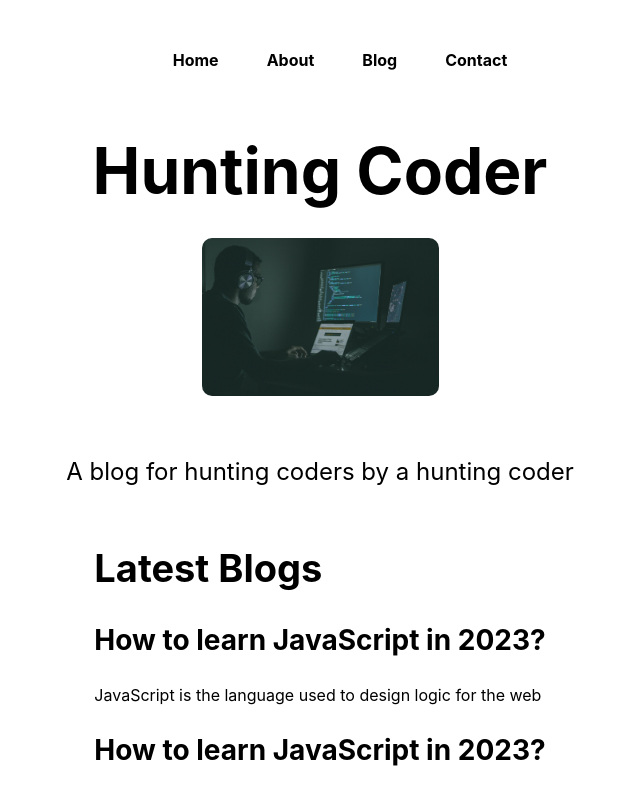
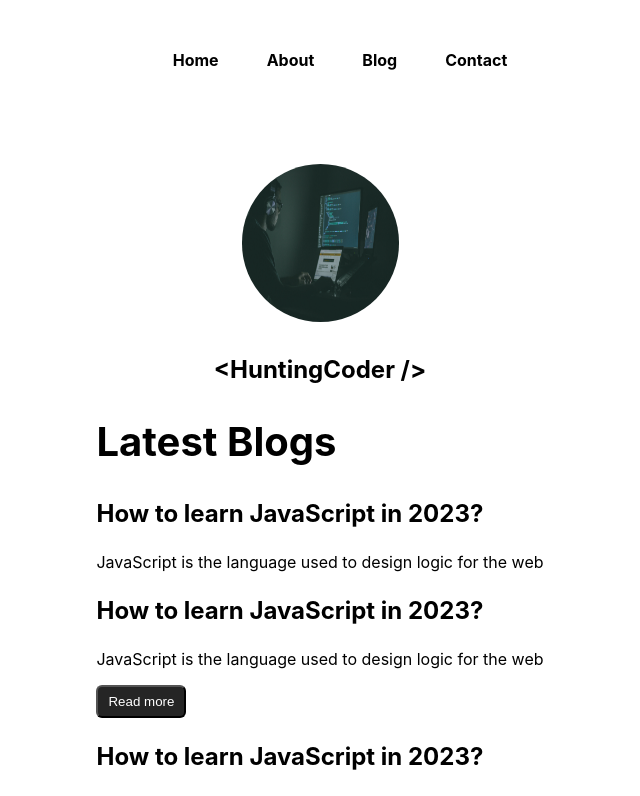
Before and after one commit to Svmpankaj/Hunting-Coder-A-Coder-s-Blog, a Next.js app: page / in a window 1280 px wide. Shown: the top 796 px of the page, without its empty margins (320-960 px from the left). Built offline with nearby package versions, Linux system fonts and the light colour scheme.

Commit message:
fix some styles at home page

```diff
--- a/pages/about.js
+++ b/pages/about.js
@@ -16,6 +16,9 @@ function about() {
                 <li>Services 3</li>
                 <li>Services 4</li>
                 <li>Services 5</li>
+                <li>Services 6</li>
+                <li>Services 7</li>
+                <li>Services 8</li>
             </ul>
             <h2>Contact Us</h2>
             <p>Lorem ipsum, dolor sit amet consectetur adipisicing elit. Commodi quam repellat officia facere vel hic sed perferendis assumenda excepturi iusto. Consequuntur, fugiat exercitationem ex eveniet dolores explicabo minima error quos? Harum quaerat expedita atque dolorem. Odio, atque quasi. Neque earum dolore, vero amet quos sapiente nam ullam deleniti corrupti error, at maiores mollitia facilis eos esse?</p>
--- a/pages/index.js
+++ b/pages/index.js
@@ -5,16 +5,7 @@ import styles from '../styles/Home.module.css'
 export default function Home() {
   return (
     <div className={styles.container}>
-      <style jsx>
-        {`
-        h2{
-          font-size: 38px;
-        }
-        h3{
-          font-size: 28px;
-        }
-        `}
-      </style>
+
       <Head>
         <title>Hunting Coder</title>
         <meta name="description" content="Generated by create next app" />
@@ -25,31 +16,30 @@ export default function Home() {
 
 
       <main className={styles.main}>
-        <h1 className={styles.title}>
-          <span className='dummy'>Hunting Coder</span>
-        </h1>
         <div className={styles.imagewrap}>
           {/* <Image className={styles.myImg} src="/homeimg.jfif" width={237} height={158} alt='' /> */}
           <img className={styles.myImg} src="/homeimg.jfif" width={237} height={158} alt="hunting coder" />
         </div>
+        <h1 className={styles.title}>
+          <span className='dummy'>&lt;HuntingCoder /&gt;</span>
+        </h1>
 
-        <p className={styles.description}>
-          A blog for hunting coders by a hunting coder
-        </p>
+
 
         {/* <div className={`${styles1.con}${styles2.con}`}> */}
         <div>
-          <h2>Latest Blogs</h2>
+          <h2 className={styles.h2}>Latest Blogs</h2>
           <div className="blogItem">
-            <h3>How to learn JavaScript in 2023?</h3>
+            <h3 className={styles.h3}>How to learn JavaScript in 2023?</h3>
             <p>JavaScript is the language used to design logic for the web</p>
           </div>
           <div className="blogItem">
-            <h3>How to learn JavaScript in 2023?</h3>
+            <h3 className={styles.h3}>How to learn JavaScript in 2023?</h3>
             <p>JavaScript is the language used to design logic for the web</p>
+            <button className={styles.btn}>Read more</button>
           </div>
           <div className="blogItem">
-            <h3>How to learn JavaScript in 2023?</h3>
+            <h3 className={styles.h3}>How to learn JavaScript in 2023?</h3>
             <p>JavaScript is the language used to design logic for the web</p>
           </div>
 
--- a/styles/Home.module.css
+++ b/styles/Home.module.css
@@ -43,17 +43,12 @@
 .title {
   margin: 0;
   line-height: 1.15;
-  font-size: 4rem;
+  font-size: 1.5rem;
 }
 
 .title,
 .description {
   text-align: center;
-}
-
-.description {
-  line-height: 1.5;
-  font-size: 1.5rem;
 }
 
 .code {
@@ -128,9 +123,26 @@
 }
 
 .myImg {
-  border-radius: 10px;
+  width: 157px;
+  border-radius: 92px;
 }
 
 .imagewrap {
   padding: 30px 0;
 }
+
+.h2 {
+  font-size: 2.5rem;
+}
+
+.h3 {
+  font-size: 1.5rem;
+}
+
+.btn {
+  color: white;
+  background: rgb(37, 37, 37);
+  padding: 7px 10px;
+  cursor: pointer;
+  border-radius: 6px;
+}
```
